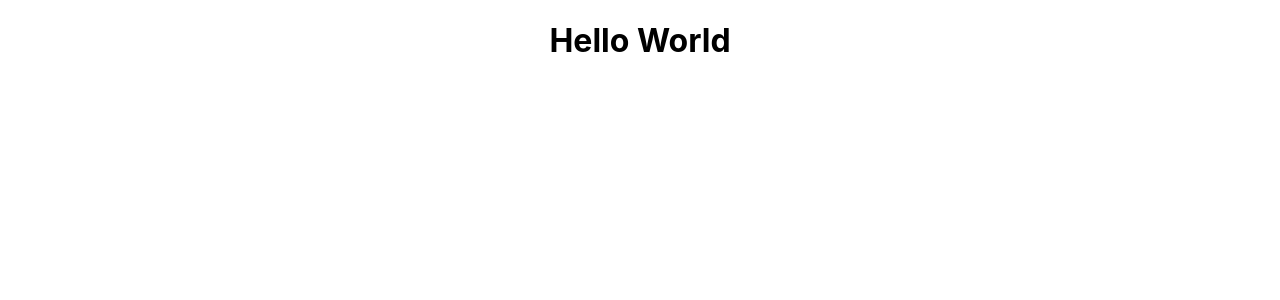
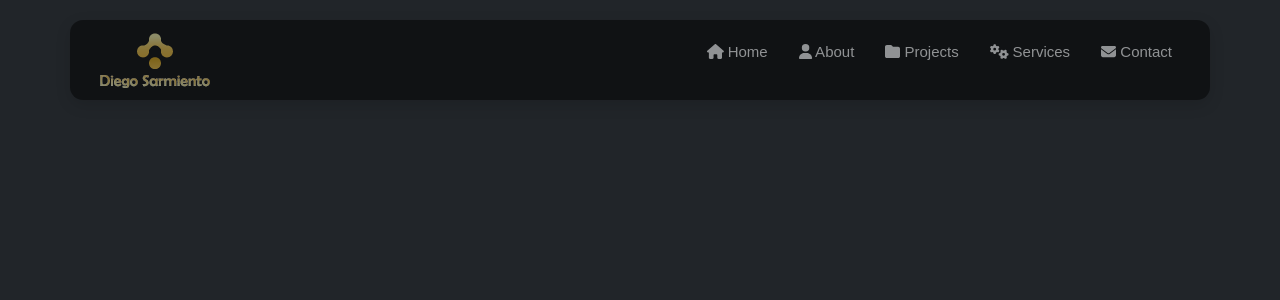
Before and after one commit to dasarmie/comp229-asignment-1, a React (Create React App) app in the folder portfolio-site-app/: page / in a window 1280 px wide. Shown: the top 300 px of the page. Built offline with nearby package versions, Linux system fonts and the light colour scheme.

Commit message:
Navigation bar

```diff
--- a/portfolio-site-app/package.json
+++ b/portfolio-site-app/package.json
@@ -3,11 +3,16 @@
   "version": "0.1.0",
   "private": true,
   "dependencies": {
+    "@fortawesome/fontawesome-svg-core": "^6.5.1",
+    "@fortawesome/free-solid-svg-icons": "^6.5.1",
+    "@fortawesome/react-fontawesome": "^0.2.0",
     "@testing-library/jest-dom": "^5.17.0",
     "@testing-library/react": "^13.4.0",
     "@testing-library/user-event": "^13.5.0",
+    "bootstrap": "^5.3.2",
     "react": "^18.2.0",
     "react-dom": "^18.2.0",
+    "react-router-dom": "^6.21.3",
     "react-scripts": "5.0.1",
     "web-vitals": "^2.1.4"
   },
--- a/portfolio-site-app/src/App.css
+++ b/portfolio-site-app/src/App.css
@@ -1,38 +1,56 @@
+* {
+  margin: 0;
+  padding: 0;
+  box-sizing: border-box;
+  font-family: sans-serif;
+}
+
 .App {
   text-align: center;
 }
 
-.App-logo {
-  height: 40vmin;
-  pointer-events: none;
+.container {
+  display: flex;
+  justify-content: space-between;
+  align-items: center;
+  font-size: 1.2rem;
+  padding: 0 30px;
+  background-color: black;
+  opacity: 0.5;
+  box-shadow: 0 5px 15px rgba(0, 0, 0, 0.25);
+  width: 100%;
+  height: 80px;
+  border-radius: 13px;
+  position: fixed;
+  top: 20px;
+  left: 50%;
+  transform: translate(-50%);
 }
 
-@media (prefers-reduced-motion: no-preference) {
-  .App-logo {
-    animation: App-logo-spin infinite 20s linear;
-  }
+.nav-links {
+  display: grid;
+  grid-template-columns: repeat(5, auto);
+  grid-gap: 15px;
+  list-style: none;
+  align-items: center;
+  text-align: center;
+  justify-content: end;
 }
 
-.App-header {
-  background-color: #282c34;
-  min-height: 100vh;
-  display: flex;
-  flex-direction: column;
-  align-items: center;
-  justify-content: center;
-  font-size: calc(10px + 2vmin);
+.nav-item {
+  text-decoration: none;
   color: white;
+  padding: 0.5rem 0.5rem;
+  font-size: 15px;
+  white-space: nowrap;
 }
 
-.App-link {
-  color: #61dafb;
+.nav-item i {
+  padding-right: 10px;
 }
 
-@keyframes App-logo-spin {
-  from {
-    transform: rotate(0deg);
-  }
-  to {
-    transform: rotate(360deg);
-  }
+.nav-item:hover {
+  background: rgb(98, 70, 20);
+  border-radius: 4px;
+  transition: all 0.2s ease-in-out;
 }
--- a/portfolio-site-app/src/App.js
+++ b/portfolio-site-app/src/App.js
@@ -1,10 +1,28 @@
-import logo from './logo.svg';
-import './App.css';
+import "bootstrap/dist/css/bootstrap.min.css";
+import { BrowserRouter, Routes, Route } from "react-router-dom";
+import NavBar from "./components/NavBar";
+import Home from "./components/Home";
+import About from "./components/About";
+import Projects from "./components/Projects";
+import Services from "./components/Services";
+import Contact from "./components/Contact";
+import Error404 from "./components/Error404";
+import "./App.css";
 
 function App() {
   return (
-    <div className="App">
-      <h1>Hello World</h1>
+    <div className="text-light bg-dark vh-100">
+      <BrowserRouter>
+      <NavBar />
+      <Routes>
+        <Route path="/" element={<Home />} />
+        <Route path="/about" element={<About />} />
+        <Route path="/projects" element={<Projects />} />
+        <Route path="/services" element={<Services />} />
+        <Route path="/contact" element={<Contact />} />
+        <Route path="/*" element={<Error404 />} />
+      </Routes>
+      </BrowserRouter>
     </div>
   );
 }
--- a/portfolio-site-app/src/pages/About.jsx
+++ b/portfolio-site-app/src/components/About.jsx
@@ -1,7 +1,7 @@
 const About = () => {
     return (
         <div>
-            <h1> About Me </h1>
+
         </div>
     )
 }
--- a/portfolio-site-app/src/pages/Contact.jsx
+++ b/portfolio-site-app/src/components/Contact.jsx
@@ -1,7 +1,7 @@
 const Contact = () => {
     return (
         <div>
-            <h1> Contact me </h1>
+
         </div>
     )
 }
--- /dev/null
+++ b/portfolio-site-app/src/components/Error404.jsx
@@ -0,0 +1,14 @@
+const Error404 = () => {
+    return (
+        <div className="container">
+            <div className="row">
+                <div className="col text-center">
+                    <h1> 404 </h1>
+                    <h3> Not Found </h3>
+                    <h20> The resource requested could not be found on this server! </h20>
+                </div>
+            </div>
+        </div>
+    )
+}
+export default Error404;
--- a/portfolio-site-app/src/pages/Home.jsx
+++ b/portfolio-site-app/src/components/Home.jsx
@@ -1,7 +1,7 @@
 const Home = () => {
     return (
         <div>
-            <h1> Home </h1>
+
         </div>
     )
 }
--- /dev/null
+++ b/portfolio-site-app/src/components/NavBar.jsx
@@ -0,0 +1,45 @@
+import { Link } from "react-router-dom";
+import { Component } from "react";
+import { FontAwesomeIcon } from "@fortawesome/react-fontawesome";
+import {faHome, faUser, faFolder, faCogs, faEnvelope } from "@fortawesome/free-solid-svg-icons";
+import "../App.css";
+import ds_logo from "../assets/img/logoDS.png";
+
+class NavBar extends Component {
+    render () {
+        return (
+            <div className="container">
+                <img src={ds_logo} alt="DS Logo"/>
+                <ul class="nav-links">
+                    <li class="nav-item">
+                        <Link class="nav-link home" aria-current="page" to="/">
+                            <FontAwesomeIcon icon={faHome} /> Home
+                        </Link>
+                    </li>
+                    <li class="nav-item">
+                        <Link class="nav-link" to="/about">
+                            <FontAwesomeIcon icon={faUser} /> About
+                        </Link>
+                    </li>
+                    <li class="nav-item">
+                        <Link class="nav-link" to="/projects">
+                            <FontAwesomeIcon icon={faFolder} /> Projects
+                        </Link>
+                    </li>
+                    <li class="nav-item">
+                        <Link class="nav-link" to="/services">
+                            <FontAwesomeIcon icon={faCogs} /> Services
+                        </Link>
+                    </li>
+                    <li class="nav-item">
+                        <Link className="nav-link" to="contact">
+                            <FontAwesomeIcon icon={faEnvelope} /> Contact
+                        </Link>
+                    </li>
+                </ul>
+            </div>
+        )
+    }
+}
+
+export default NavBar;
--- a/portfolio-site-app/src/pages/Projects.jsx
+++ b/portfolio-site-app/src/components/Projects.jsx
@@ -1,7 +1,7 @@
 const Projects = () => {
     return (
         <div>
-            <h1> Projects </h1>
+
         </div>
     )
 }
--- a/portfolio-site-app/src/pages/Services.jsx
+++ b/portfolio-site-app/src/components/Services.jsx
@@ -1,7 +1,7 @@
 const Services = () => {
     return (
         <div>
-            <h1> Services </h1>
+
         </div>
     )
 }
```
Also changed, not shown: portfolio-site-app/src/assets/img/logoDS.png (added), 1 other file (tests, documents, lock files or other folders).
